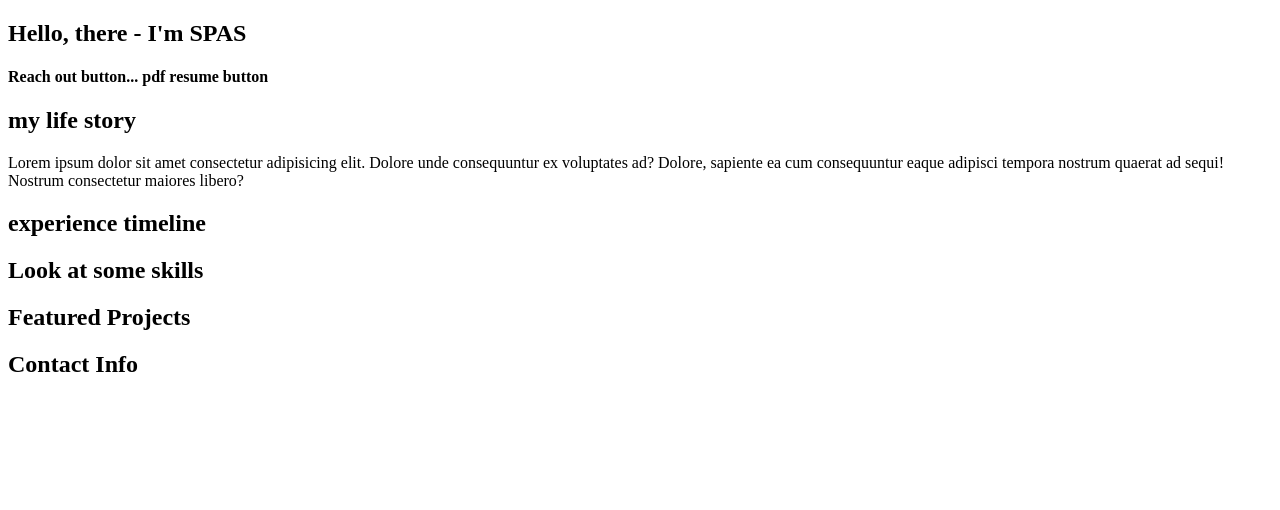
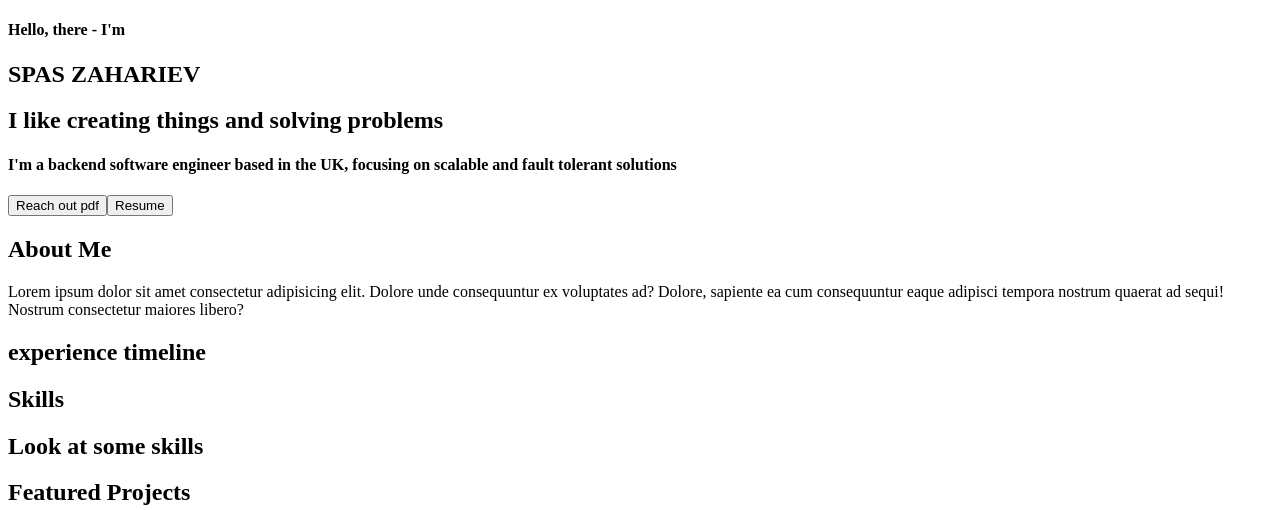
Before and after one commit to SpasZahariev/gatsby-ts, a Gatsby site: page / in a window 1280 px wide. Shown: the top 510 px of the page. Built offline with nearby package versions, Linux system fonts and the light colour scheme; Gatsby itself is replaced by a stand-in of ours.

Commit message:
added pictures

```diff
--- /dev/null
+++ b/src/pages/index.css
@@ -0,0 +1,13 @@
+@import url("https://fonts.googleapis.com/css2?family=Open+Sans:wght@400;700&display=swap");
+
+:root {
+  --open-sans: "Open Sans", sans-serif;
+}
+
+body {
+  font-family: "Open Sans", sans-serif;
+}
+
+/* @mixin transition {
+    transition: all 0.2s ease-in-out;
+  } */
--- a/src/pages/index.tsx
+++ b/src/pages/index.tsx
@@ -4,6 +4,7 @@ const App = () => {
   return (
 
     <div>
+      {navigationMenu()}
       {getIntroduction()}
       {getBackgroundParagraph()}
       {getExperienceParagraph()}
@@ -15,43 +16,56 @@ const App = () => {
   );
 }
 
+const navigationMenu = () => {
+  return <div></div>
+}
 
 
-function getIntroduction() {
+const getIntroduction = () => {
   return <section>
-    <h1>Hello, there - I'm SPAS</h1>
-    <h4>Reach out button... pdf resume button</h4>
+    <h4>Hello, there - I'm</h4>
+    <h1>SPAS ZAHARIEV</h1>
+    <h1>I like creating things and solving problems</h1>
+    <h4>I'm a backend software engineer based in the UK, focusing on scalable and fault tolerant solutions</h4>
+    <button>Reach out pdf</button>
+    <button>Resume</button>
   </section>
 }
 
-function getBackgroundParagraph() {
+const getBackgroundParagraph = () => {
   return <section>
-    <h1>my life story</h1>
+    <h1>About Me</h1>
     <p>
       Lorem ipsum dolor sit amet consectetur adipisicing elit. Dolore unde consequuntur ex voluptates ad? Dolore, sapiente ea cum consequuntur eaque adipisci tempora nostrum quaerat ad sequi! Nostrum consectetur maiores libero?
     </p>
   </section>
 }
 
-function getExperienceParagraph() {
+const getExperienceParagraph = () => {
   return <section>
     <h1>experience timeline</h1>
   </section>
 }
 
-function getSkillsTable() {
+const getSkillsTable = () => {
   return <section>
+    <h1>Skills</h1>
     <h1>Look at some skills</h1>
   </section>
 }
 
-function getProjects() {
+const getProjects = () => {
   return <section>
     <h1>Featured Projects</h1>
+    <div>
+      <img src="https://picsum.photos/500/800"></img>
+      <img src="https://picsum.photos/500/800"></img>
+      <img src="https://picsum.photos/500/800"></img>
+    </div>
   </section>
 }
 
-function getContactInfo() {
+const getContactInfo = () => {
   return <section>
     <h1>Contact Info</h1>
   </section>
```
